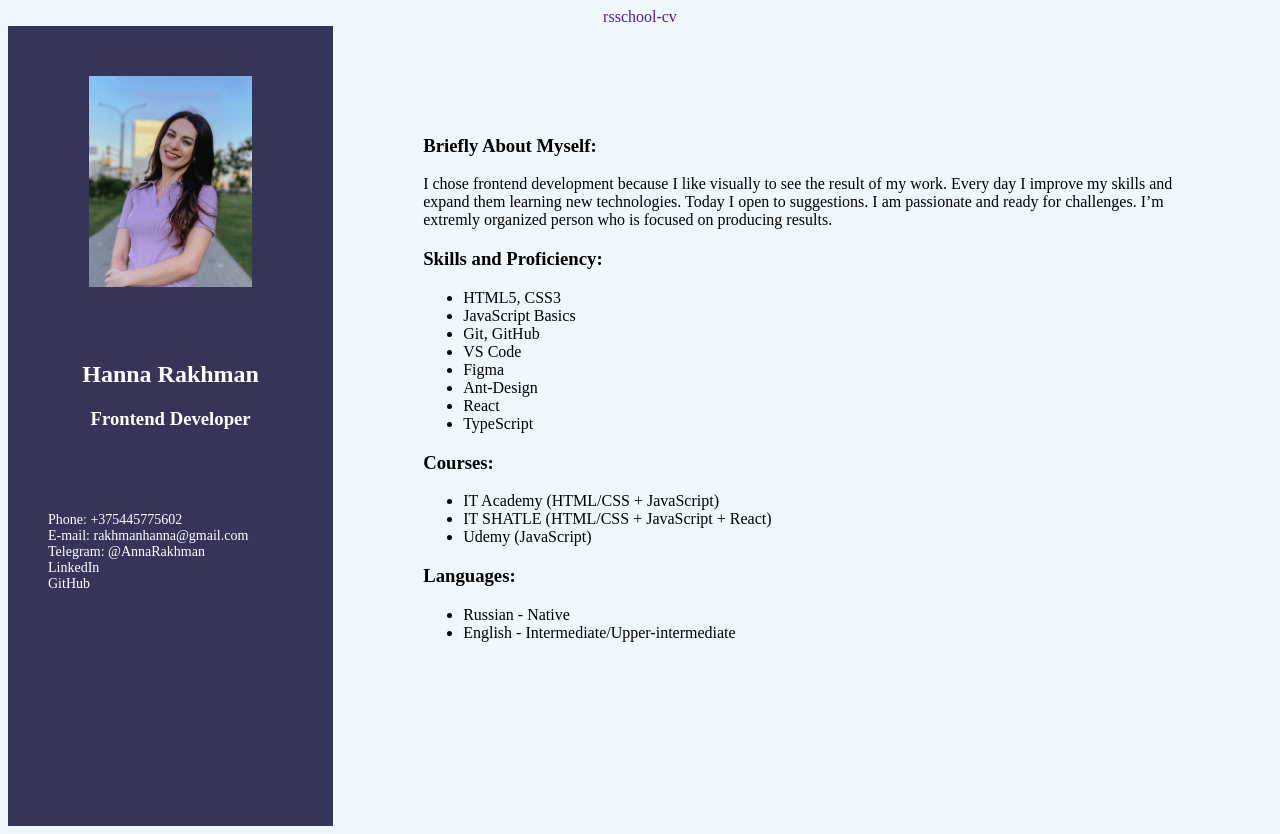
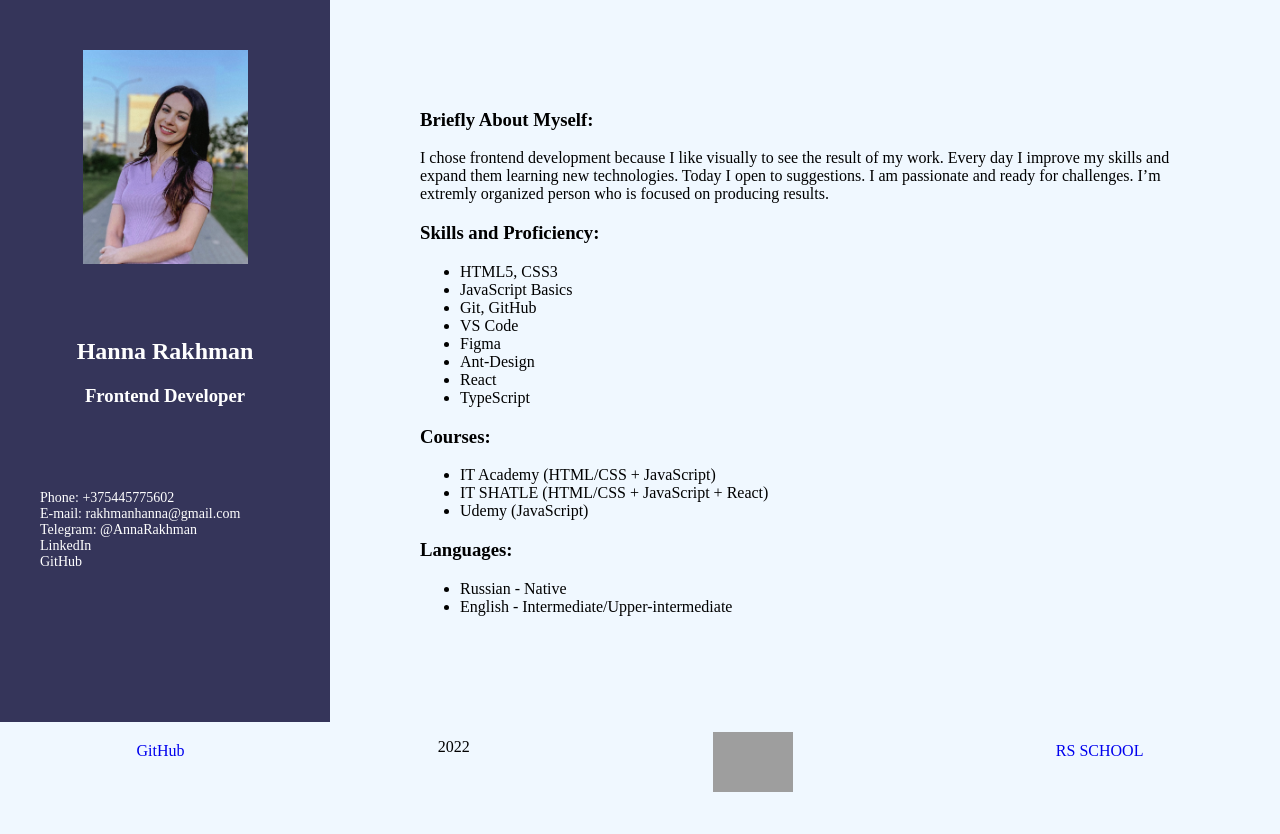
Before and after one commit to RakhmanHanna/rsschool-cv, a plain HTML site: page index.html in a window 1280 px wide. After the commit the page ends 802 px from the top, so only its background shows below. Drawn offline with Linux system fonts and the light colour scheme; grey boxes are pictures that could not be loaded.

Commit message:
fix: add footer

```diff
--- a/index.html
+++ b/index.html
@@ -8,7 +8,6 @@
     <link rel="stylesheet" href="style.css" />
   </head>
   <body>
-    <header><a href="">rsschool-cv</a></header>
     <section class="main">
       <div class="contact">
         <img src="IMG-5089.jpeg" alt="photo" />
@@ -70,5 +69,11 @@
         </div>
       </div>
     </section>
+    <footer>
+      <a href="https://github.com/RakhmanHanna">GitHub</a>
+      <p>2022</p>
+      <img src="https://rs.school/images/rs_school_js.svg" alt="logo" />
+      <a href="https://rs.school/js/">RS SCHOOL</a>
+    </footer>
   </body>
 </html>
--- a/style.css
+++ b/style.css
@@ -1,5 +1,7 @@
 body {
   background-color: aliceblue;
+  margin: 0;
+  min-width: 100vh;
 }
 header {
   text-align: center;
@@ -10,7 +12,6 @@ header a {
 .main {
   display: flex;
   flex-direction: row;
-  min-height: 100vh;
 }
 img {
   width: 50%;
@@ -39,3 +40,16 @@ img {
   text-align: start;
   font-size: 14px;
 }
+footer {
+  display: flex;
+  flex-direction: row;
+  justify-content: space-around;
+}
+footer a {
+  padding: 20px;
+  text-decoration: none;
+}
+footer img {
+  width: 80px;
+  padding: 10px;
+}
```
